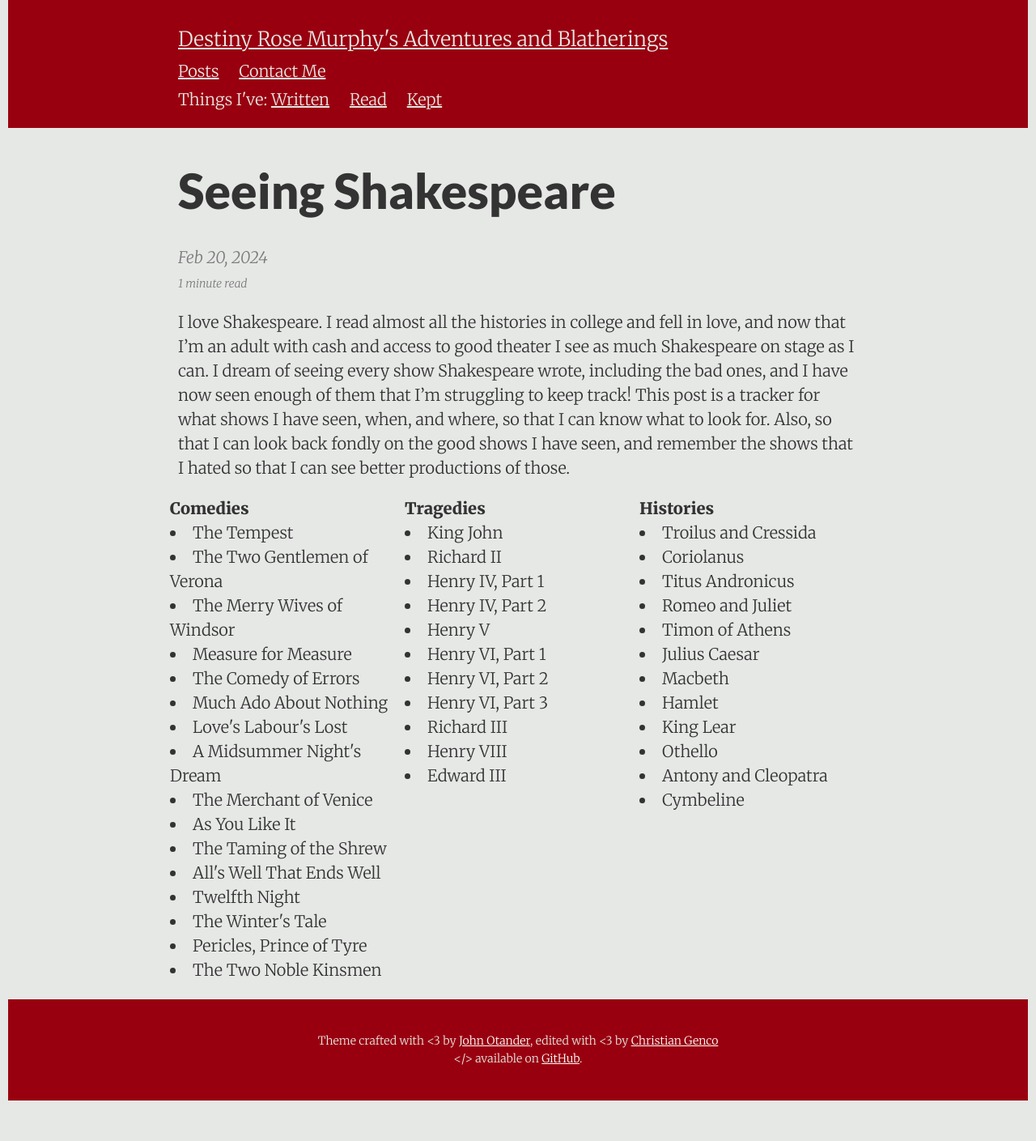
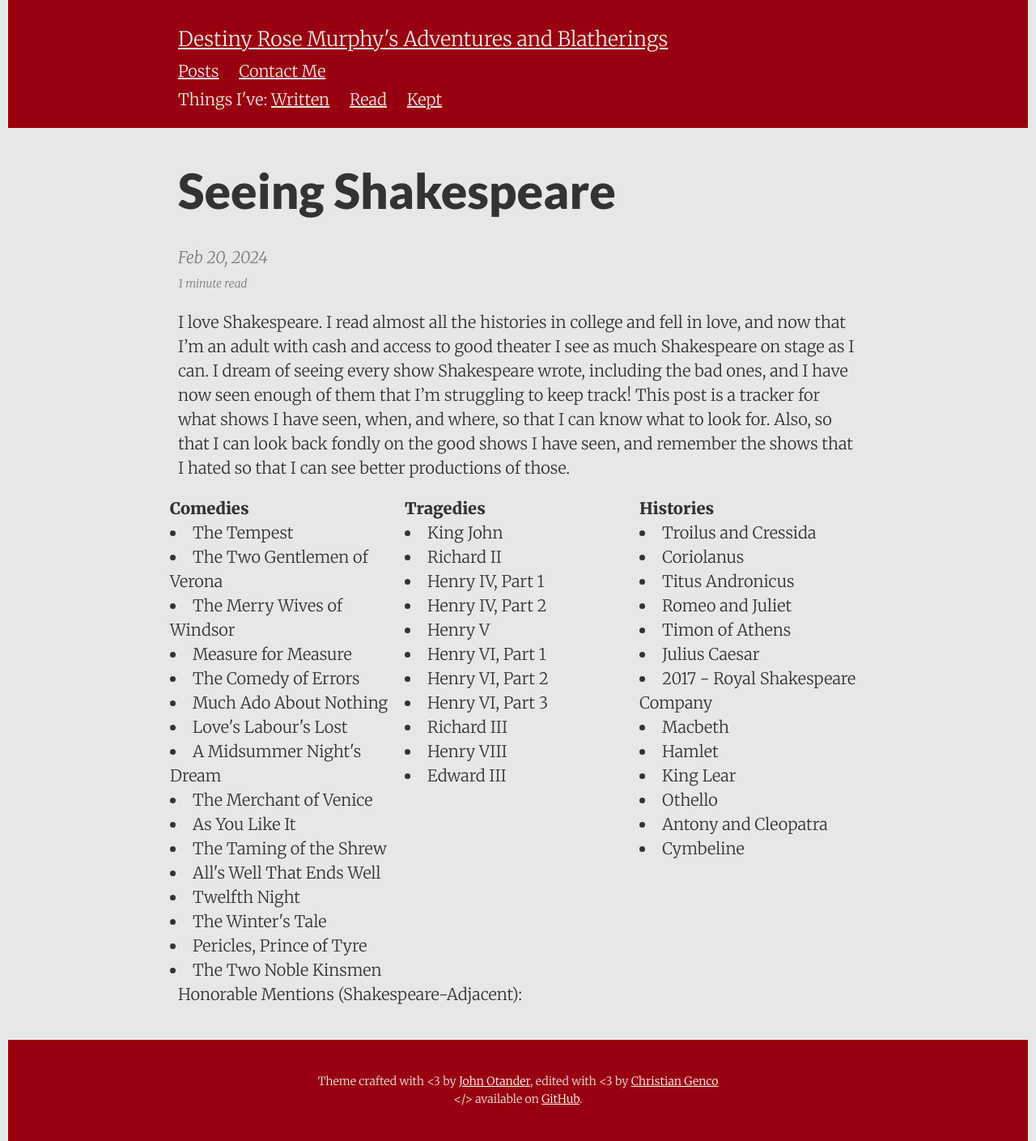
Before and after one commit to DestinyRoseMurphy/DestinyRoseMurphy.github.io, a Jekyll site: the page built from _posts/2024-02-20-Shakespeare.md, in a window 1280 px wide. Shown: the whole page at 81% size. Built offline with Jekyll 4.4.1, drawn with Linux system fonts in a browser that asks for light colours; before the commit the page ends 1359 px from its top, so only the background shows below that.

Commit message:
Trying to add a date

```diff
--- a/_posts/2024-02-20-Shakespeare.md
+++ b/_posts/2024-02-20-Shakespeare.md
@@ -69,6 +69,7 @@ I love Shakespeare. I read almost all the histories in college and fell in love,
 			<li>Romeo and Juliet</li>
 			<li>Timon of Athens </li>
 			<li>Julius Caesar</li>
+				<li>2017 - Royal Shakespeare Company</li>
 			<li>Macbeth</li>
 			<li>Hamlet</li>
 			<li>King Lear</li>
@@ -77,3 +78,5 @@ I love Shakespeare. I read almost all the histories in college and fell in love,
 			<li>Cymbeline </li>
   </div>
 </div>
+
+Honorable Mentions (Shakespeare-Adjacent):
```
